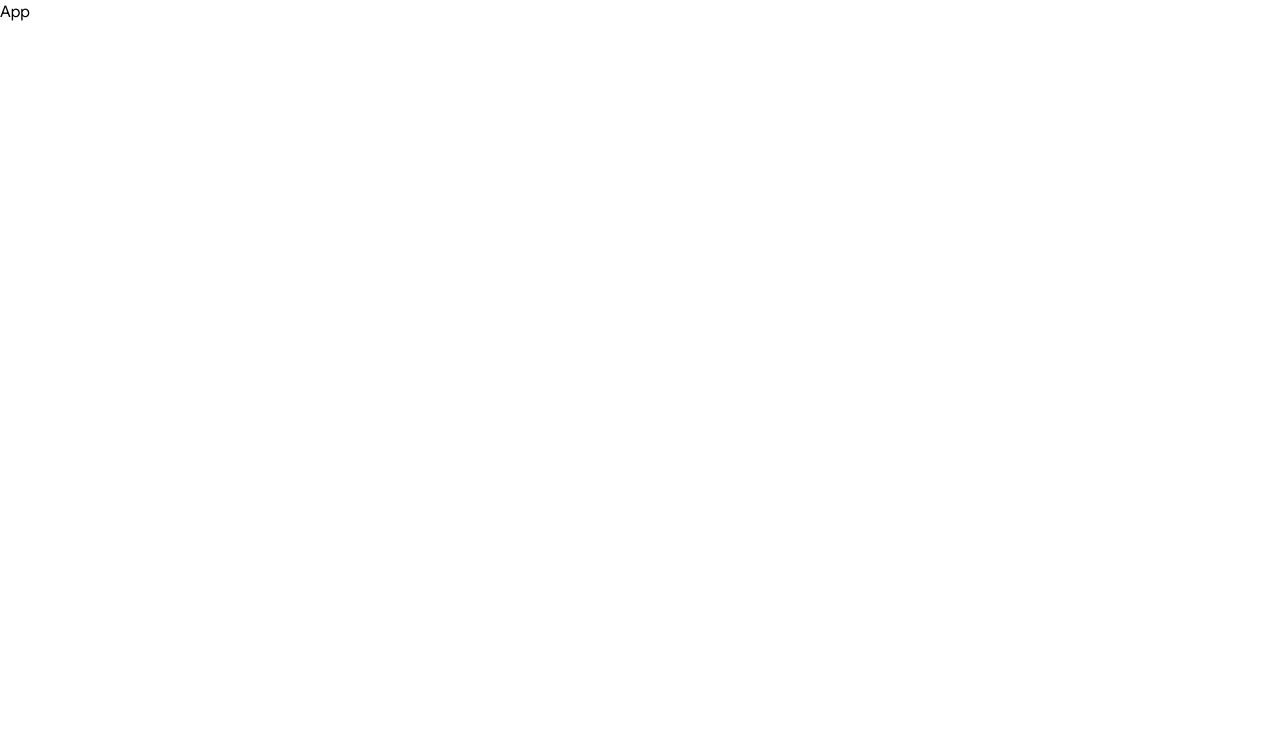
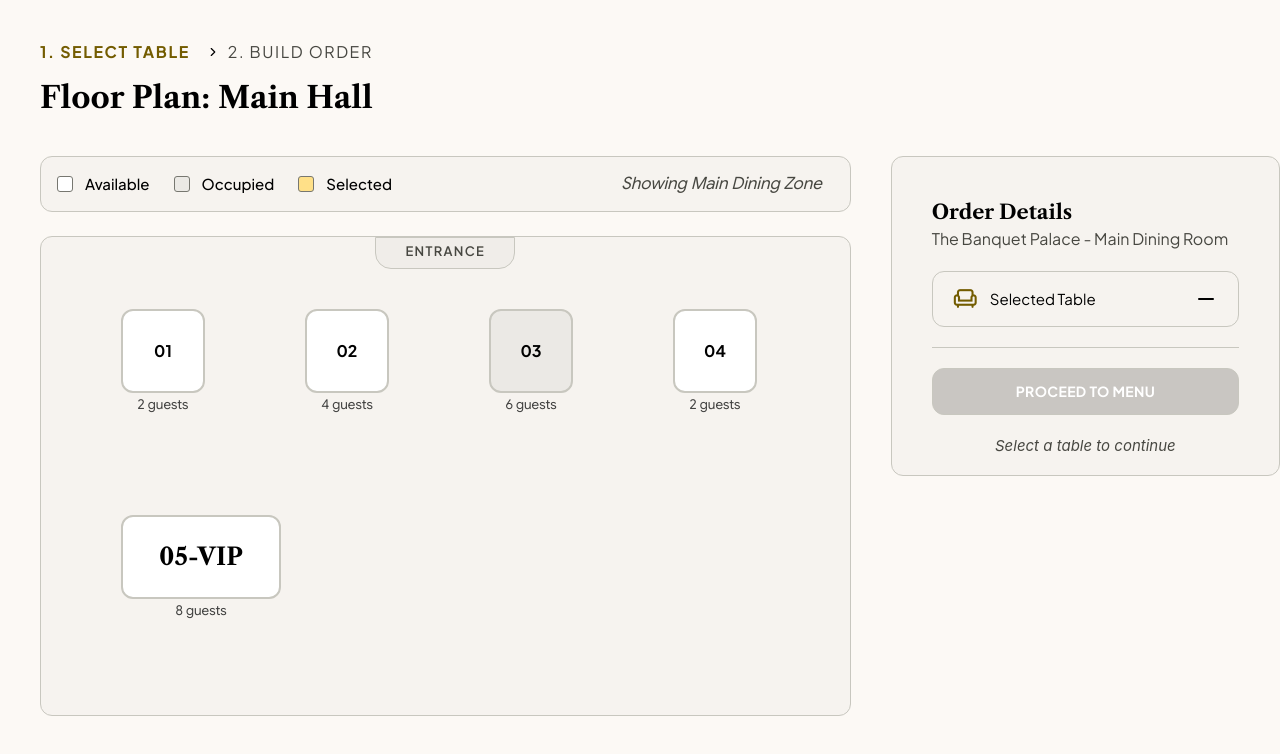
Before and after one commit to mychoise/resturant-app-frontend, a React (Vite) app: page / in a window 1280 px wide. Shown: the top 754 px of the page. Built offline with nearby package versions, Linux system fonts and the light colour scheme.

Commit message:
created table page

```diff
--- a/package.json
+++ b/package.json
@@ -13,6 +13,7 @@
     "@tailwindcss/vite": "^4.3.1",
     "@tanstack/react-query": "^5.101.0",
     "gsap": "^3.15.0",
+    "lucide-react": "^1.18.0",
     "react": "^19.2.6",
     "react-dom": "^19.2.6",
     "react-router-dom": "^7.17.0",
--- a/src/App.tsx
+++ b/src/App.tsx
@@ -1,8 +1,11 @@
 import React from 'react'
+import WaiterPage from './pages/waiterPage/WaiterPage'
 
 const App = () => {
   return (
-    <div className='font-[font1]'>App</div>
+    <div className='bg-[#FCF9F5] w-full min-h-screen'>
+        <WaiterPage/>
+    </div>
   )
 }
 
--- /dev/null
+++ b/src/components/waiterComponents/TablePage.tsx
@@ -0,0 +1,140 @@
+import { LucideChevronRight, Minus } from 'lucide-react'
+import React, { useState } from 'react'
+
+const TablePage = () => {
+
+    const sepratedColor =[
+        {
+            "text": "Available",
+            "color": "bg-[#FFFFFF]",
+        },
+        {
+            "text": "Occupied",
+            "color":"bg-[#EBE9E5]",
+        },
+        {
+            "text":"Selected",
+            "color":"bg-[#FFE088]"
+        }
+    ]
+
+    const table  = [
+        {
+            value:"general",
+            tableNo: "01",
+            guest: "2 guests",
+            text:"01",
+            status: "available",
+        },
+          {
+            value:"general",
+            tableNo: "02",
+            text:"02",
+            guest: "4 guests",
+            status: "available",
+        },
+          {
+            value:"general",
+            tableNo: "03",
+            "text":"03",
+            guest: "6 guests",
+            status: "occupied",
+        },
+          {
+            value:"general",
+            tableNo: "04",
+            text:"04",
+            guest: "2 guests",
+            status: "available",
+        },
+          {
+            value:"vip",
+            tableNo: "05",
+            text:"05",
+            guest: "8 guests",
+            status: "available",
+        }
+    ]
+
+    const [selectedTable, setSelectedTable] = useState<string | null>(null);
+
+  return (
+    <div>
+        <div className='header'>
+        <div className='flex items-center space-x-2 font-[font2] font-[16px] uppercase tracking-widest'>
+            <span className='font-bold text-[#735C00]'>1. Select Table</span>
+            <LucideChevronRight className='size-3.5 mr-2 ml-2'/>
+   <span className=' text-[#474741]'>2. Build Order</span>
+        </div>
+
+        <div className='font-[font4] text-3xl mt-4'>
+            Floor Plan: Main Hall
+        </div>
+
+        </div>
+ <div className='flex mt-10 gap-10'>
+        {/* left part */}
+
+        <div className='left-part w-262.5 '>
+            {/* //top part */}
+            <div className='bg-[#F6F3EF] pl-4 h-14 flex justify-between gap-6 border border-[#C8C7BF] rounded-xl'>
+                <div className='flex gap-6'>
+                {
+                    sepratedColor.map((item,index)=>(
+                         <div key={index} className='flex items-center h-full gap-3'>
+                    <div className={`w-4 h-4 ${item.color} border border-[#777770]  rounded-[3px] `}></div>
+                    <h1 className='font-[font2] font-medium text-[15px]'>{item.text}</h1>
+                </div>
+                    ))
+                }
+                </div>
+
+                <div className='flex items-center gap-3 text-[17px] font-[font1] text-[#474741] italic mr-7'>
+                    <h1>Showing Main Dining Zone</h1>
+                </div>
+                </div>
+
+                {/* downpart */}
+
+                <div className='bg-[#F6F3EF]  relative mt-6  rounded-xl border border-[#C8C7BF] h-120'>
+                    {/* //entrance part */}
+                    <div className=' flex items-center justify-center '>
+                         <div className='bg-[#F0EDE9] pb-1.5 font-semibold pt-1 font-[font2] uppercase text-[13px] tracking-widest text-[#474741] rounded-b-2xl text-center w-35 border border-[#C8C7BF]'>Entrance</div>
+                    </div>
+
+                    <div className='pl-20 pt-10 flex flex-wrap gap-25'>
+                        {table.map((item,index)=>(
+                             <div key={index}><button disabled={item.status==='occupied'}  onClick={()=>setSelectedTable(item.tableNo)}  className={`w-21  ${item.status==='occupied'?'bg-[#EBE9E5]  cursor-not-allowed': selectedTable===item.tableNo?'bg-[#FFE088] cursor-pointer':'bg-[#FFFFFF] cursor-pointer'}  ${item.value==='vip'?'w-40':'w-21'} ${item.value==='vip'?'font-[font4] text-2xl':'font-[font2]'} h-21 rounded-xl  border-2 border-[#C8C7BF]  flex items-center justify-center   font-bold`}>{item.value==='vip'?item.text+'-'+'VIP':item.tableNo}</button> <h1 className='text-center mt-0.5 text-[#424241] font-[font1] text-[13.5px]'>{item.guest}</h1></div>
+                        ))}
+
+                              {/* <div><div className='w-40 h-21 rounded-xl border-2 border-[#C8C7BF]  flex items-center justify-center bg-[#EBE9E5] font-[font4] text-[25px] font-bold'>05-Vip</div> <h1 className='text-center text-[#424241] font-[font1] text-[13.5px]'>4 guests</h1></div>
+                              <div><div className='w-21 h-21 rounded-xl border-2 border-[#C8C7BF]  flex items-center justify-center bg-[#EBE9E5]  font-bold'>02</div> <h1 className='text-center text-[#424241] font-[font1] text-[13.5px]'>4 guests</h1></div> */}
+                    </div>
+
+                </div>
+
+            </div>
+
+            {/* //right part */}
+            <div className='right-part bg-[#F6F3EF] w-120 rounded-xl max-h-80 p-10 border border-[#C8C7BF]'>
+<div>
+<h1 className='font-[font4] text-[20px] '>Order Details</h1>
+<h1 className='font-[font2]  text-[16px] text-[#474741]'>The Banquet Palace - Main Dining Room</h1>
+<div className='mt-5 flex items-center justify-between  bg-[#F6F3EF] pl-5 w-full pt-2 pb-2 rounded-xl border border-[#C8C7BF]'>
+   <div className='flex items-center justify-center gap-3'> <h1 className='font-[font3] text-[25px] text-[#735C00]'>chair</h1>
+    <h1 className='font-[font2] text-[15px]'>Selected Table</h1>
+    </div>
+    <h1 className='mr-5 font-[font2]  font-bold text-[16px]'> {selectedTable?`Table ${selectedTable}`:<Minus/>}</h1>
+</div>
+<hr className='border-[#C8C7BF] mt-5'/>
+<button className={`text-[14px] w-full ${selectedTable?'bg-black cursor-pointer':'bg-[#C9C6C2] cursor-not-allowed'}   text-white font-bold mt-5 rounded-xl  pt-3 pb-3 uppercase font-[font2] tracking-wide text-center border border-[#C8C7BF]`}>Proceed to menu</button>
+<h1 className='text-[15px]  text-center text-[#474741] italic mb-5 mt-5'>Select a table to continue</h1>
+</div>
+            </div>
+            </div>
+        </div>
+
+  )
+}
+
+export default TablePage
--- a/src/index.css
+++ b/src/index.css
@@ -1,4 +1,12 @@
 @import "tailwindcss";
+#root{
+    margin:0;
+    padding: 0;
+}
+
+body{
+    background-color: #FCF9F5;
+}
 
 @font-face {
     font-family: 'font1';
--- /dev/null
+++ b/src/pages/waiterPage/WaiterPage.tsx
@@ -0,0 +1,12 @@
+import React from 'react'
+import TablePage from '../../components/waiterComponents/TablePage'
+
+const WaiterPage = () => {
+  return (
+    <div className='ml-10 mt-10 bg-[#FCF9F5]'>
+        <TablePage/>
+    </div>
+  )
+}
+
+export default WaiterPage
```
Also changed, not shown: src/components/waiterComponents/header.tsx (added), 2 other files (tests, documents, lock files or other folders).
